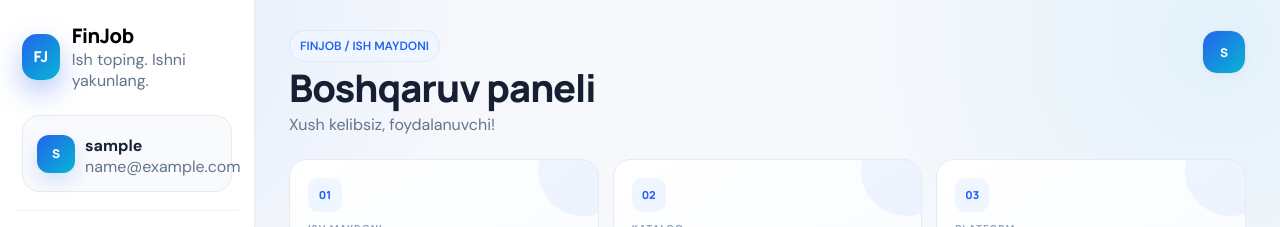
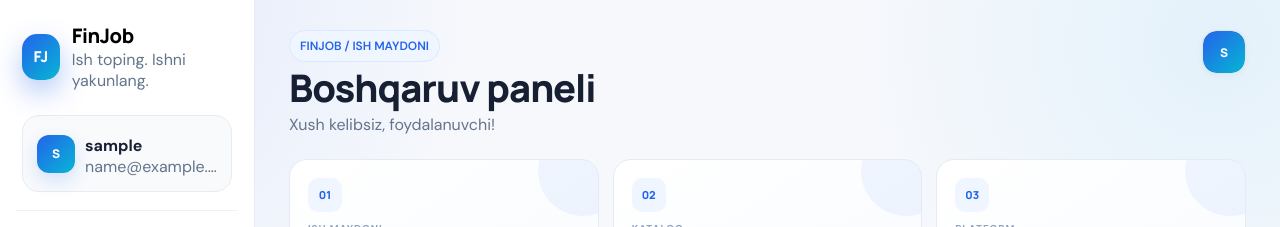
Before and after one commit to XudayberganovAllanazar1211/Job-Application-Loyiha, a React (Vite) app in the folder frontend/: page / in a window 1280 px wide. Shown: the top 227 px of the page. Built offline with nearby package versions, Linux system fonts and the light colour scheme; no server answers; sample sign-in values are in the browser's storage.

Commit message:
Fix sidebar username overflow

```diff
--- a/frontend/src/index.css
+++ b/frontend/src/index.css
@@ -462,3 +462,8 @@ button:focus-visible,a:focus-visible,input:focus-visible,select:focus-visible,te
 .leaderboard-item.top .leaderboard-rank{font-size:27px}
 .leaderboard-count{padding:8px 12px;border-radius:999px;background:#eff6ff;border:1px solid #dbeafe;color:#2563eb;font-size:13px;font-weight:800;white-space:nowrap}
 @media(max-width:700px){.workspace-search{min-width:0!important;width:100%}.leaderboard-item{align-items:flex-start}.leaderboard-count{margin-top:2px}}
+
+.sidebar-profile > div{min-width:0}
+.sidebar-profile > div > div:last-child{flex:1;min-width:0;max-width:calc(100% - 48px)}
+.sidebar-profile-name{display:block;max-width:100%;white-space:nowrap;overflow:hidden;text-overflow:ellipsis}
+.sidebar-profile .helper{max-width:100%;white-space:nowrap;overflow:hidden;text-overflow:ellipsis}
```
